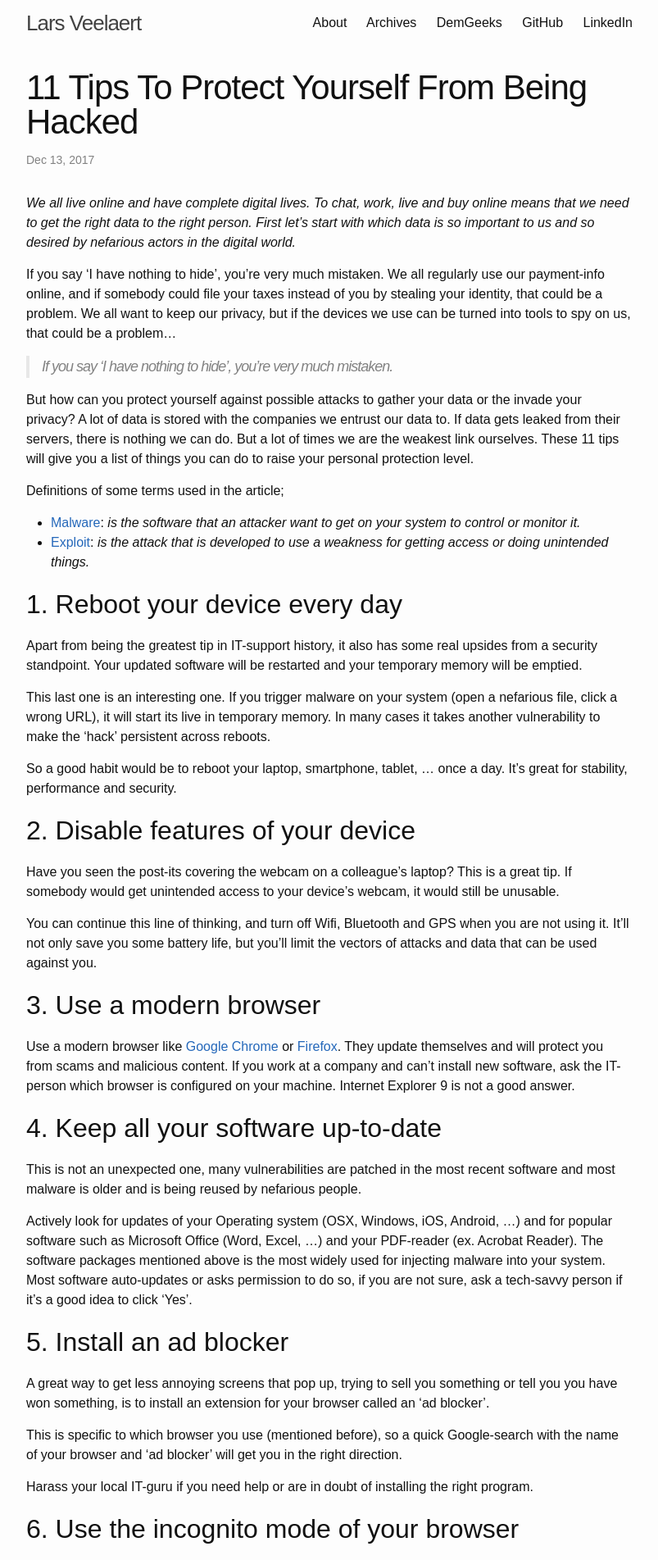
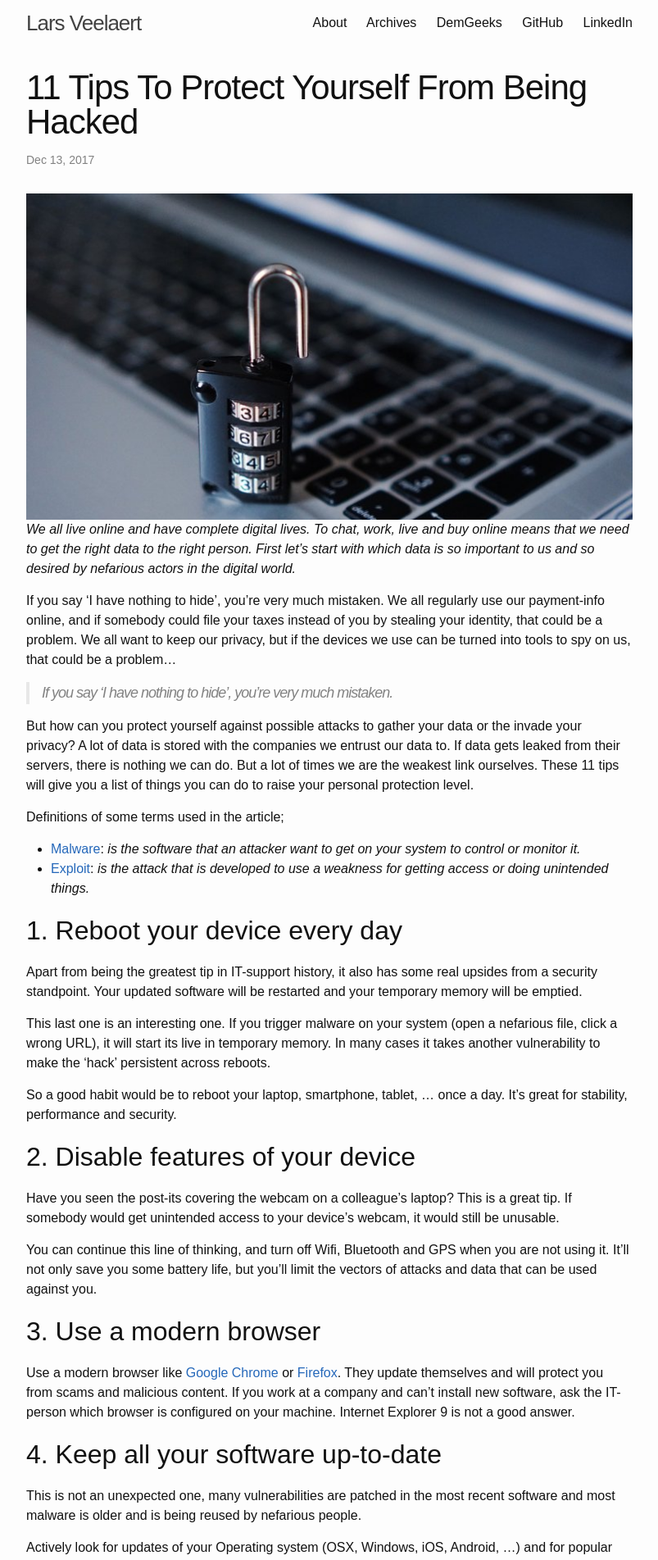
Before and after one commit to lvlrt/lvlrt.github.io, a Jekyll site: the page built from _posts/2017-12-13-11-Tips-To-Protect-Yourself-From-Being-Hacked.md, in a window 1280 px wide. Shown: the top 1903 px of the page at 82% size, without its empty margins (238-1041 px from the left). Built offline with Jekyll 4.4.1, drawn with Linux system fonts in a browser that asks for light colours.

Commit message:
added image 11 tips hacked

```diff
--- a/_posts/2017-12-13-11-Tips-To-Protect-Yourself-From-Being-Hacked.md
+++ b/_posts/2017-12-13-11-Tips-To-Protect-Yourself-From-Being-Hacked.md
@@ -1,6 +1,7 @@
 ---
 layout: post
 ---
+![Intro 11 tips hacked]({{ "/assets/11_tips_hacked.jpg" | absolute_url }})
 _We all live online and have complete digital lives. To chat, work, live and buy online means that we need to get the right data to the right person. First let’s start with which data is so important to us and so desired by nefarious actors in the digital world._
 
 If you say ‘I have nothing to hide’, you’re very much mistaken. We all regularly use our payment-info online, and if somebody could file your taxes instead of you by stealing your identity, that could be a problem. We all want to keep our privacy, but if the devices we use can be turned into tools to spy on us, that could be a problem...
```
Also changed, not shown: assets/11_tips_hacked.jpg (added), 4 other files.
